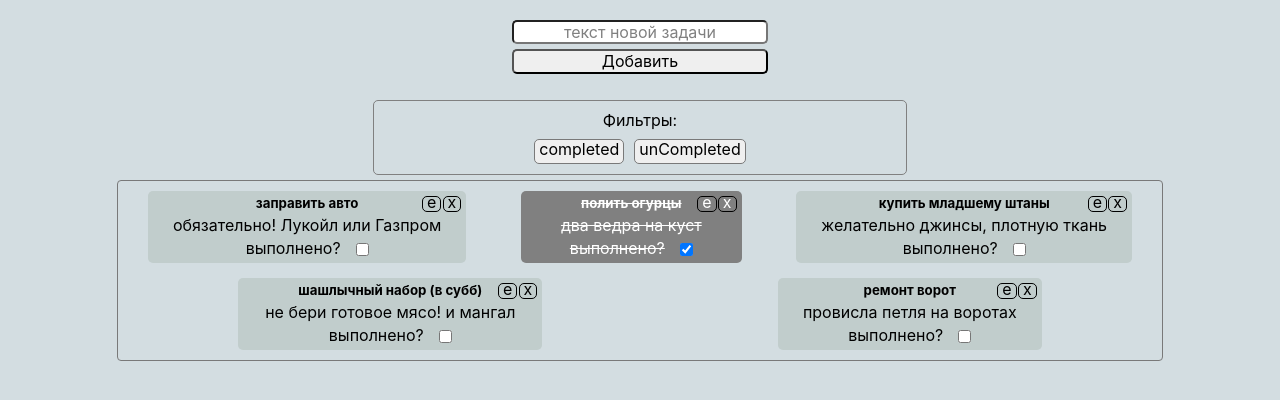
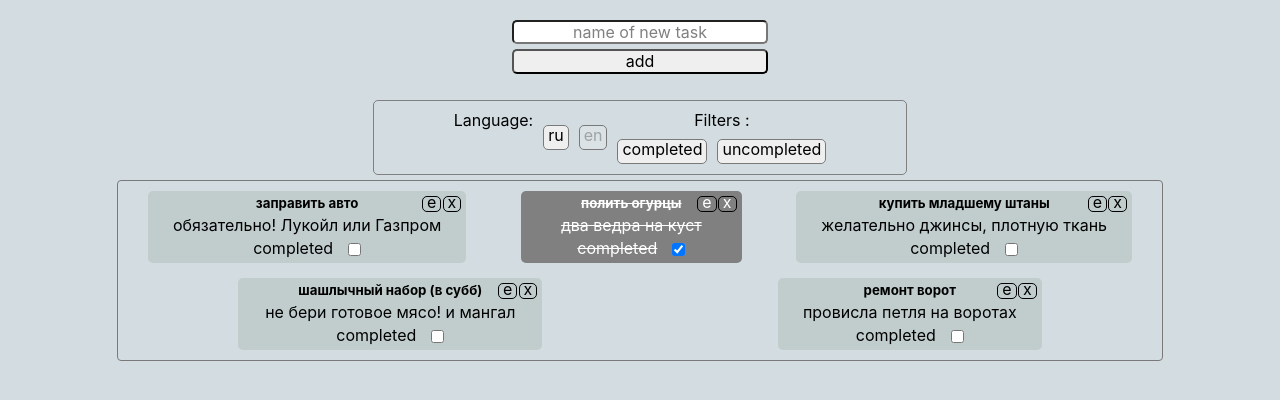
Before and after one commit to igor-sergeevich-po/todo-mobx-ts, a React (Create React App) app: page / in a window 1280 px wide. Shown: the top 400 px of the page. Built offline with nearby package versions, Linux system fonts and the light colour scheme; what @mobx-devtools/tools would draw is missing.

Commit message:
add: language component

```diff
--- a/package.json
+++ b/package.json
@@ -6,10 +6,13 @@
 		"@testing-library/jest-dom": "^5.17.0",
 		"@testing-library/react": "^13.4.0",
 		"@testing-library/user-event": "^13.5.0",
+		"i18next": "^23.5.1",
+		"i18next-browser-languagedetector": "^7.1.0",
 		"mobx": "^6.10.2",
 		"mobx-react-lite": "^4.0.4",
 		"react": "^18.2.0",
 		"react-dom": "^18.2.0",
+		"react-i18next": "^13.2.2",
 		"react-scripts": "5.0.1",
 		"uuid": "^9.0.1",
 		"web-vitals": "^2.1.4"
--- a/src/components/Edit/Edit.tsx
+++ b/src/components/Edit/Edit.tsx
@@ -2,9 +2,12 @@ import { useState } from 'react';
 import TodosStore from '../../store/todo-store';
 import { observer } from 'mobx-react-lite';
 import { removeClassButton } from '../../helpFun/removeClassButton';
+import { useTranslation } from 'react-i18next';
 import './style.css';
 
 const Edit = observer(() => {
+	const { t } = useTranslation();
+
 	const { editedTodo, saveEditedTodo, setEditedTodo, setModalMessage } = TodosStore;
 	const todo = JSON.parse(JSON.stringify(editedTodo))[0];
 
@@ -37,18 +40,18 @@ const Edit = observer(() => {
 
 	return (
 		<form action='#' className='edit'>
-			<h5>режим редактирования:</h5>
+			<h5>{t('edit')}</h5>
 			<label>
-				<p>задача:</p>
+				<p>{t('task')}</p>
 				<input type="text" onChange={
 					(evt) => setName(evt.target.value)} value={name} />
 			</label>
 			<label>
-				<p>описание:</p>
+				<p>{t('description')}</p>
 				<input type="text" onChange={
 					(evt) => setDescription(evt.target.value)} value={description} />
 			</label>
-			<input className='update' onClick={() => handleSaveTodo()} type='button' value='Обновить' />
+			<input className='update' onClick={() => handleSaveTodo()} type='button' value={t('update')} />
 		</form>
 	);
 });
--- a/src/components/Filter/Filter.tsx
+++ b/src/components/Filter/Filter.tsx
@@ -1,9 +1,17 @@
 
 import TodosStore from '../../store/todo-store';
 import { observer } from 'mobx-react-lite';
+import { useTranslation } from 'react-i18next';
 import './style.css';
 
+const lngs = {
+	ru: { nativeName: 'Русский' },
+	en: { nativeName: 'English' }
+};
+
 const Filter = observer(() => {
+	const { t, i18n } = useTranslation();
+
 	const { filter, setFilteredTodosList, setFlagFilter,
 		setIsFiltered, flagFilter, isFiltered } = TodosStore;
 
@@ -38,15 +46,19 @@ const Filter = observer(() => {
 	}
 	return (
 		<div className='filter'>
+			<span>{t('language')}</span>
+			{Object.keys(lngs).map(lng => (
+				<button className='filter-btn' type='submit' key={lng} onClick={() => i18n.changeLanguage(lng)} disabled={i18n.resolvedLanguage === lng}>{lng}</button>
+			))}
 			<div className='filter_content'>
-				<span>Фильтры:</span>
+				<span>{t('filters')}</span>
 				<div className='filter_conten-buttons'>
 					<button className={styleBtnCompleted} id='completed'
 						onClick={() => handleFilterComplete()}
-					> completed</button>
+					>{t('completed')}</button>
 					<button className={styleBtnUnCompleted} id='unCompleted'
 						onClick={() => handleFilterUnComplete()}
-					> unCompleted</button>
+					>{t('unCompleted')}</button>
 				</div>
 			</div >
 		</div >
--- a/src/components/NewTodo/NewTodo.tsx
+++ b/src/components/NewTodo/NewTodo.tsx
@@ -3,12 +3,14 @@ import TodosStore from '../../store/todo-store';
 import { v4 as uuid } from 'uuid';
 import { observer } from 'mobx-react-lite';
 import { removeClassButton } from '../../helpFun/removeClassButton';
+import { useTranslation } from 'react-i18next';
 import './style.css';
 
 
 const NewTodo = observer(() => {
 	const [titleTodo, setTitleTodo] = useState('');
 	const { addTodo, setModalMessage, setFlagFilter } = TodosStore;
+	const { t } = useTranslation();
 
 	// document.body.appendChild(form)
 	const todo = {
@@ -30,7 +32,9 @@ const NewTodo = observer(() => {
 			removeClassButton();
 
 		} else {
-			setModalMessage('слишком короткое название, введите больше 5 символов');
+			const modalMsg = t('shortName');
+
+			setModalMessage(modalMsg);
 			setTitleTodo('');
 
 			modal?.classList.remove('hide');
@@ -39,8 +43,8 @@ const NewTodo = observer(() => {
 	return (
 		<form action='#' className='newTodo'>
 			<input onChange={(evt) => setTitleTodo(evt.target.value)}
-				type="text" placeholder='текст новой задачи' value={titleTodo} />
-			<input onClick={() => addTodoItem()} type='button' value='Добавить' />
+				type="text" placeholder={t('placeholderNewTodo')} value={titleTodo} />
+			<input onClick={() => addTodoItem()} type='button' value={t('add')} />
 		</form>
 	);
 });
--- a/src/components/Todo/Todo.tsx
+++ b/src/components/Todo/Todo.tsx
@@ -1,8 +1,9 @@
 
 import RemoveBtn from '../RemoveButton/RemoveButton';
 import { ITodo } from './../../store/todo-store';
+import EditButton from '../EditButton/EditButton';
+import { useTranslation } from 'react-i18next';
 import './style.css';
-import EditButton from '../EditButton/EditButton';
 
 
 const Todo = ({ todo, changeStatusTodo, removeTodo }: {
@@ -10,6 +11,8 @@ const Todo = ({ todo, changeStatusTodo, removeTodo }: {
 		(id: string): void
 	}
 }) => {
+	const { t } = useTranslation();
+
 	const style = `todo ${todo.isComplete && 'isComplete'}`;
 	return (
 		<div className={style}>
@@ -18,7 +21,7 @@ const Todo = ({ todo, changeStatusTodo, removeTodo }: {
 			<h5>{todo.name}</h5>
 			<span>{todo.description}</span>
 			<label>
-				выполнено?
+				{t('completed')}
 				<input onChange={(evt) => changeStatusTodo(evt.target.id)} id={todo.id} type='checkbox' checked={todo.isComplete} />
 			</label>
 		</div>
--- a/src/components/TodoList/TodoList.tsx
+++ b/src/components/TodoList/TodoList.tsx
@@ -2,8 +2,8 @@ import Todo from '../Todo/Todo';
 import TodosStore from '../../store/todo-store';
 import { observer } from 'mobx-react-lite';
 import { injectStores } from '@mobx-devtools/tools';
+import { useTranslation } from 'react-i18next';
 import './style.css';
-
 
 // for debug
 injectStores({
@@ -11,13 +11,16 @@ injectStores({
 });
 
 const TodoList = observer(() => {
+	const { t } = useTranslation();
+	const addNewTask = 'addNewTask';
+	const noCompletedTasks = 'noCompletedTasks';
 
 	const { todosList, changeStatusTodo,
 		removeTodo, filteredTodosList, flagFilter } = TodosStore;
 
 	return (
 		<div className='todo-list'>
-			{!todosList.length && 'Добавьте новые задачи' || flagFilter && !filteredTodosList.length && 'нет выполненных задач'}
+			{!todosList.length && `${t(addNewTask)}` || flagFilter && !filteredTodosList.length && `${t(noCompletedTasks)}`}
 
 			{!flagFilter && todosList?.map(todo => <Todo
 				key={todo.id} todo={todo} changeStatusTodo={changeStatusTodo}
--- /dev/null
+++ b/src/i18n.ts
@@ -0,0 +1,52 @@
+import i18next from 'i18next';
+import { initReactI18next } from 'react-i18next';
+import LanguageDetector from 'i18next-browser-languagedetector';
+
+i18next
+	.use(initReactI18next)
+	.use(LanguageDetector)
+	.init({
+		debug: true,
+		fallbackLng: 'en',
+		resources: {
+			ru: {
+				translation: {
+					completed: 'выполненные',
+					unCompleted: 'незавершеные',
+					filters: 'Фильтры :',
+					language: 'Язык :',
+					add: 'добавить',
+					placeholderNewTodo: 'имя новой задачи',
+
+					update: 'обновить',
+					task: 'задача :',
+					description: 'описание :',
+					edit: 'режим редактирования :',
+					completedTodo: 'выполнено ? :',
+					shortName: 'слишком короткое название, введите больше 5 символов',
+					addNewTask: 'Добавьте новые задачи',
+					noCompletedTasks: 'нет оконченых задач',
+
+				}
+			},
+			en: {
+				translation: {
+					completed: 'completed',
+					unCompleted: 'uncompleted',
+					filters: 'Filters :',
+					language: 'Language: ',
+					add: 'add',
+					placeholderNewTodo: 'name of new task',
+
+					update: 'update',
+					edit: 'edit mode :',
+					task: 'task :',
+					desctiption: 'description :',
+					completedTodo: 'completed ? :',
+					shortName: 'short name or description',
+					addNewTask: 'add new task',
+					noCompletedTasks: 'noCompletedTasks',
+				}
+			}
+		}
+	});
--- a/src/index.tsx
+++ b/src/index.tsx
@@ -1,5 +1,6 @@
 import ReactDOM from 'react-dom/client';
 import App from './App';
+import './i18n';
 import './index.css';
 
 const root = ReactDOM.createRoot(document.getElementById('root') as HTMLElement);
```
Also changed, not shown: 1 other file (tests, documents, lock files or other folders).
